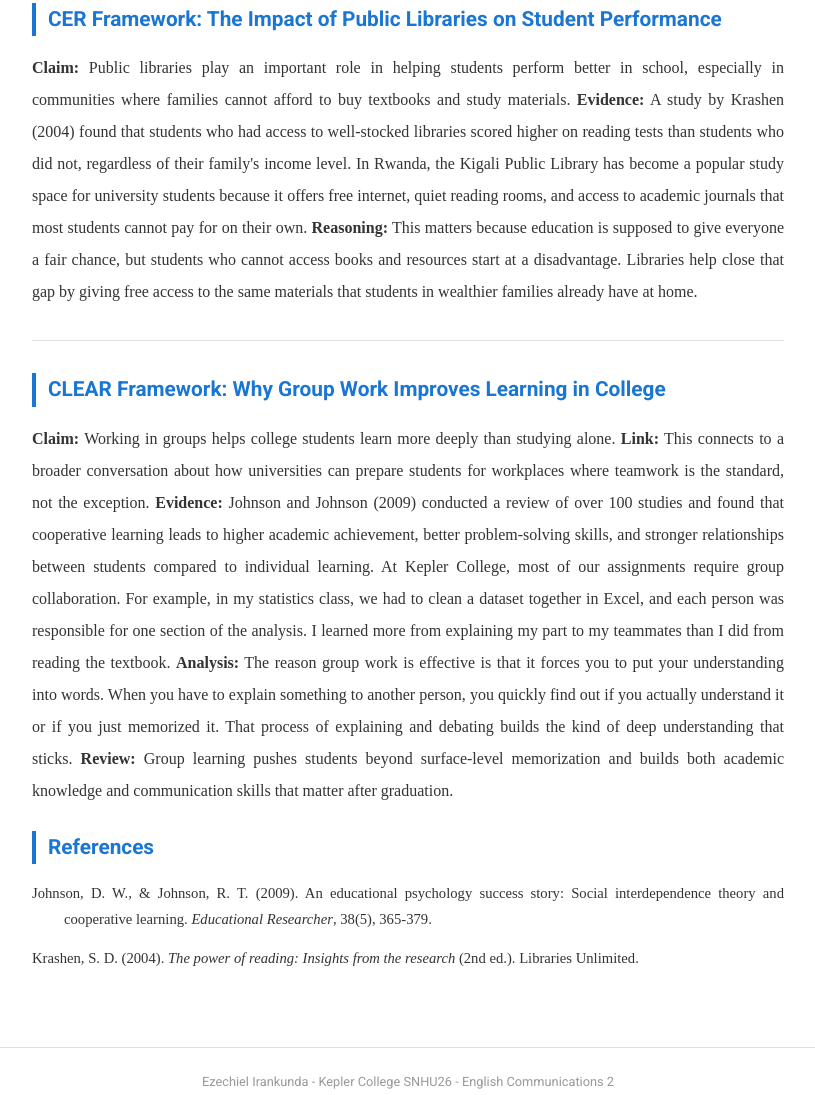
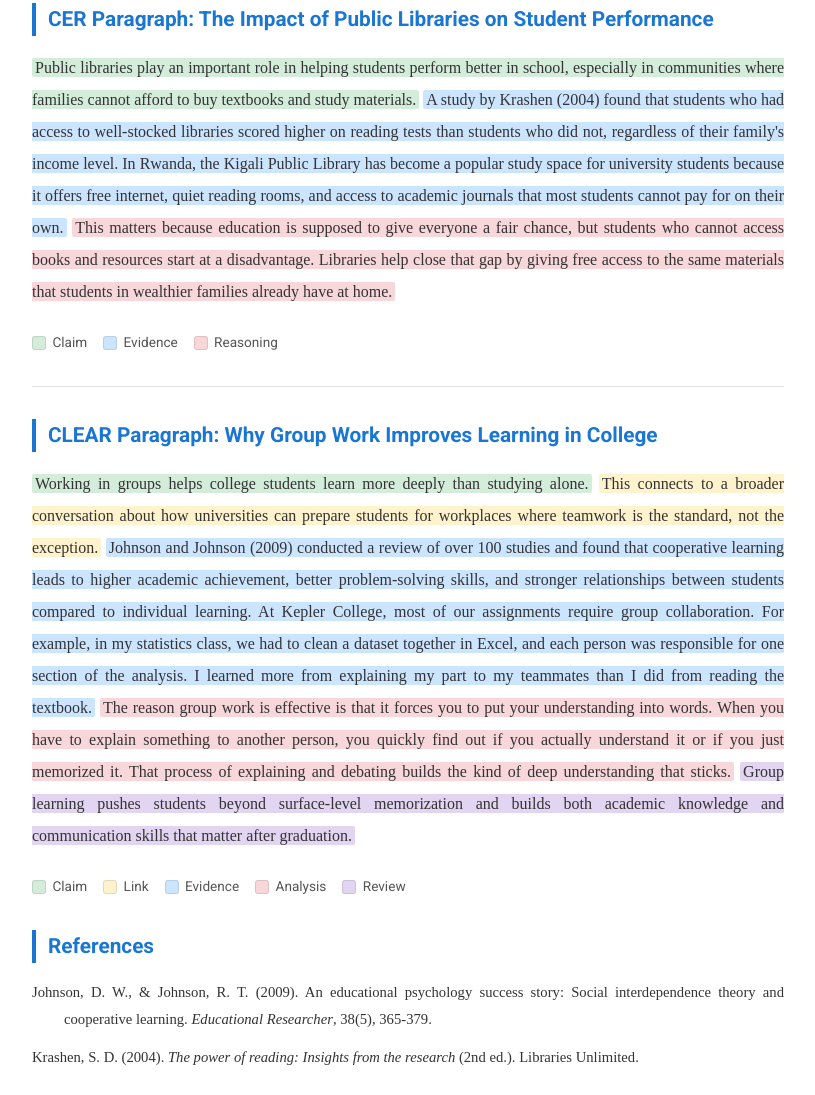
Before and after one commit to eiran-ai/english2-portfolio, a plain HTML site: page paragraph-structure.html in a window 1280 px wide. Shown: the part 449-1544 px from the top of the page, without its empty margins (232-1047 px from the left). Drawn offline with Linux system fonts and the light colour scheme.

Commit message:
fix: use color highlights instead of inline labels for paragraph structure
Replace bold Claim/Evidence/Reasoning labels with subtle background
color highlights on the text itself. Added legend below each paragraph
showing what each color means. Text now reads as natural prose.

```diff
--- a/css/style.css
+++ b/css/style.css
@@ -199,6 +199,37 @@ nav .nav-links a.active {
   margin-bottom: 0.4rem;
 }
 
+.hl-claim { background: #d4edda; padding: 1px 3px; border-radius: 2px; }
+.hl-link { background: #fff3cd; padding: 1px 3px; border-radius: 2px; }
+.hl-evidence { background: #cce5ff; padding: 1px 3px; border-radius: 2px; }
+.hl-reasoning { background: #f8d7da; padding: 1px 3px; border-radius: 2px; }
+.hl-review { background: #e2d5f1; padding: 1px 3px; border-radius: 2px; }
+
+.legend {
+  display: flex;
+  flex-wrap: wrap;
+  gap: 1rem;
+  margin-top: 0.5rem;
+  margin-bottom: 2rem;
+  font-family: 'Roboto', Arial, sans-serif;
+  font-size: 0.85rem;
+  color: #555;
+}
+
+.legend span {
+  display: inline-flex;
+  align-items: center;
+  gap: 0.4rem;
+}
+
+.legend .swatch {
+  display: inline-block;
+  width: 14px;
+  height: 14px;
+  border-radius: 3px;
+  border: 1px solid rgba(0,0,0,0.1);
+}
+
 .references p {
   padding-left: 2rem;
   text-indent: -2rem;
--- a/paragraph-structure.html
+++ b/paragraph-structure.html
@@ -29,15 +29,29 @@
 </section>
 
 <div class="content">
-  <h2>CER Framework: The Impact of Public Libraries on Student Performance</h2>
+  <h2>CER Paragraph: The Impact of Public Libraries on Student Performance</h2>
 
-  <p><strong>Claim:</strong> Public libraries play an important role in helping students perform better in school, especially in communities where families cannot afford to buy textbooks and study materials. <strong>Evidence:</strong> A study by Krashen (2004) found that students who had access to well-stocked libraries scored higher on reading tests than students who did not, regardless of their family's income level. In Rwanda, the Kigali Public Library has become a popular study space for university students because it offers free internet, quiet reading rooms, and access to academic journals that most students cannot pay for on their own. <strong>Reasoning:</strong> This matters because education is supposed to give everyone a fair chance, but students who cannot access books and resources start at a disadvantage. Libraries help close that gap by giving free access to the same materials that students in wealthier families already have at home.</p>
+  <p><span class="hl-claim">Public libraries play an important role in helping students perform better in school, especially in communities where families cannot afford to buy textbooks and study materials.</span> <span class="hl-evidence">A study by Krashen (2004) found that students who had access to well-stocked libraries scored higher on reading tests than students who did not, regardless of their family's income level. In Rwanda, the Kigali Public Library has become a popular study space for university students because it offers free internet, quiet reading rooms, and access to academic journals that most students cannot pay for on their own.</span> <span class="hl-reasoning">This matters because education is supposed to give everyone a fair chance, but students who cannot access books and resources start at a disadvantage. Libraries help close that gap by giving free access to the same materials that students in wealthier families already have at home.</span></p>
+
+  <div class="legend">
+    <span><span class="swatch" style="background: #d4edda;"></span> Claim</span>
+    <span><span class="swatch" style="background: #cce5ff;"></span> Evidence</span>
+    <span><span class="swatch" style="background: #f8d7da;"></span> Reasoning</span>
+  </div>
 
   <hr class="section-divider">
 
-  <h2>CLEAR Framework: Why Group Work Improves Learning in College</h2>
+  <h2>CLEAR Paragraph: Why Group Work Improves Learning in College</h2>
 
-  <p><strong>Claim:</strong> Working in groups helps college students learn more deeply than studying alone. <strong>Link:</strong> This connects to a broader conversation about how universities can prepare students for workplaces where teamwork is the standard, not the exception. <strong>Evidence:</strong> Johnson and Johnson (2009) conducted a review of over 100 studies and found that cooperative learning leads to higher academic achievement, better problem-solving skills, and stronger relationships between students compared to individual learning. At Kepler College, most of our assignments require group collaboration. For example, in my statistics class, we had to clean a dataset together in Excel, and each person was responsible for one section of the analysis. I learned more from explaining my part to my teammates than I did from reading the textbook. <strong>Analysis:</strong> The reason group work is effective is that it forces you to put your understanding into words. When you have to explain something to another person, you quickly find out if you actually understand it or if you just memorized it. That process of explaining and debating builds the kind of deep understanding that sticks. <strong>Review:</strong> Group learning pushes students beyond surface-level memorization and builds both academic knowledge and communication skills that matter after graduation.</p>
+  <p><span class="hl-claim">Working in groups helps college students learn more deeply than studying alone.</span> <span class="hl-link">This connects to a broader conversation about how universities can prepare students for workplaces where teamwork is the standard, not the exception.</span> <span class="hl-evidence">Johnson and Johnson (2009) conducted a review of over 100 studies and found that cooperative learning leads to higher academic achievement, better problem-solving skills, and stronger relationships between students compared to individual learning. At Kepler College, most of our assignments require group collaboration. For example, in my statistics class, we had to clean a dataset together in Excel, and each person was responsible for one section of the analysis. I learned more from explaining my part to my teammates than I did from reading the textbook.</span> <span class="hl-reasoning">The reason group work is effective is that it forces you to put your understanding into words. When you have to explain something to another person, you quickly find out if you actually understand it or if you just memorized it. That process of explaining and debating builds the kind of deep understanding that sticks.</span> <span class="hl-review">Group learning pushes students beyond surface-level memorization and builds both academic knowledge and communication skills that matter after graduation.</span></p>
+
+  <div class="legend">
+    <span><span class="swatch" style="background: #d4edda;"></span> Claim</span>
+    <span><span class="swatch" style="background: #fff3cd;"></span> Link</span>
+    <span><span class="swatch" style="background: #cce5ff;"></span> Evidence</span>
+    <span><span class="swatch" style="background: #f8d7da;"></span> Analysis</span>
+    <span><span class="swatch" style="background: #e2d5f1;"></span> Review</span>
+  </div>
 
   <h2>References</h2>
   <div class="references">
```
